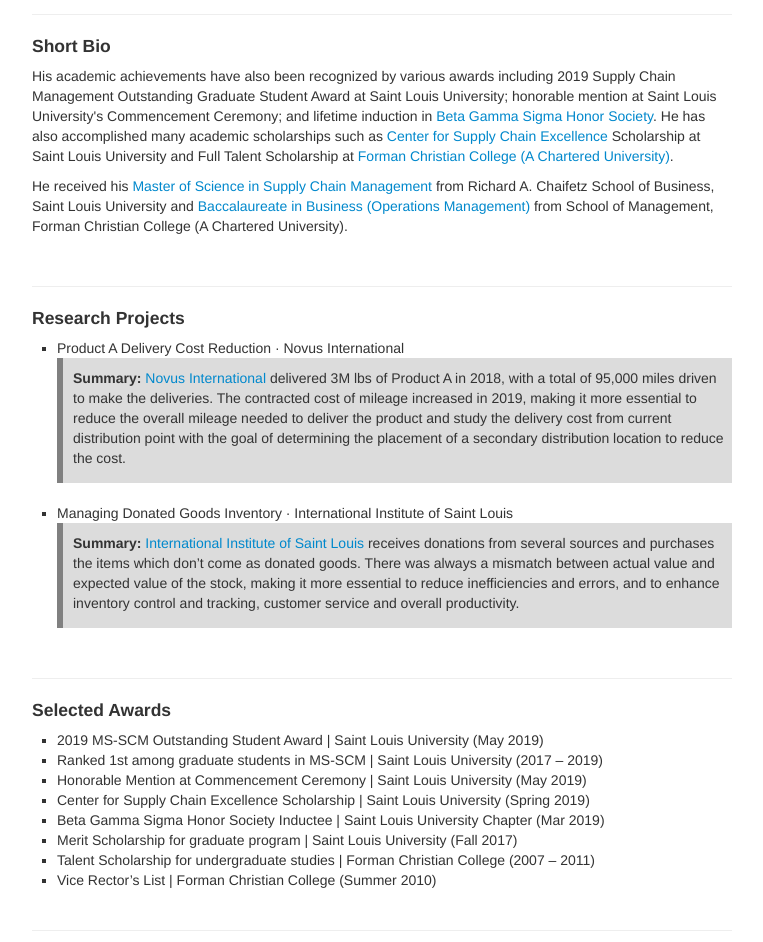
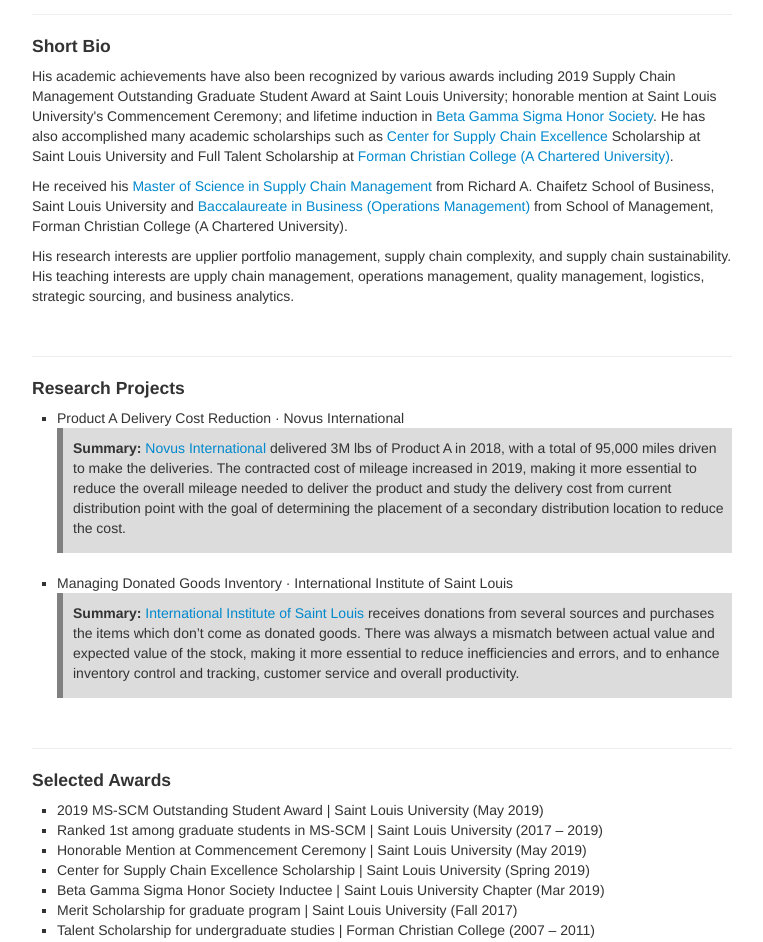
Before and after one commit to hamedusman/hamedusman.github.io, a Jekyll site: the page built from index.md, in a window 1280 px wide. Shown: the part 325-1267 px from the top of the page, without its empty margins (258-1021 px from the left). Built offline with Jekyll 4.4.1, drawn with Linux system fonts in a browser that asks for light colours.

Commit message:
Update index.md

```diff
--- a/index.md
+++ b/index.md
@@ -11,6 +11,7 @@
 <h4>Short Bio</h4>
 <p>His academic achievements have also been recognized by various awards including 2019 Supply Chain Management Outstanding Graduate Student Award at Saint Louis University; honorable mention at Saint Louis University's Commencement Ceremony; and lifetime induction in <a href="https://www.betagammasigma.org">Beta Gamma Sigma Honor Society</a>. He has also accomplished many academic scholarships such as <a href="https://www.slu.edu/business/centers/supply-chain-excellence/index.php">Center for Supply Chain Excellence</a> Scholarship at Saint Louis University and Full Talent Scholarship at <a href="https://www.fccollege.edu.pk">Forman Christian College (A Chartered University)</a>.</p>
 <p>He received his <a href="https://www.slu.edu/business/graduate/supply-chain-management">Master of Science in Supply Chain Management</a> from Richard A. Chaifetz School of Business, Saint Louis University and <a href="https://www.fccollege.edu.pk/baccalaureate-in-business/">Baccalaureate in Business (Operations Management)</a> from School of Management, Forman Christian College (A Chartered University).</p>
+<p>His research interests are upplier portfolio management, supply chain complexity, and supply chain sustainability. His teaching interests are upply chain management, operations management, quality management, logistics, strategic sourcing, and business analytics.</p>
 
 <br/>
 
```
